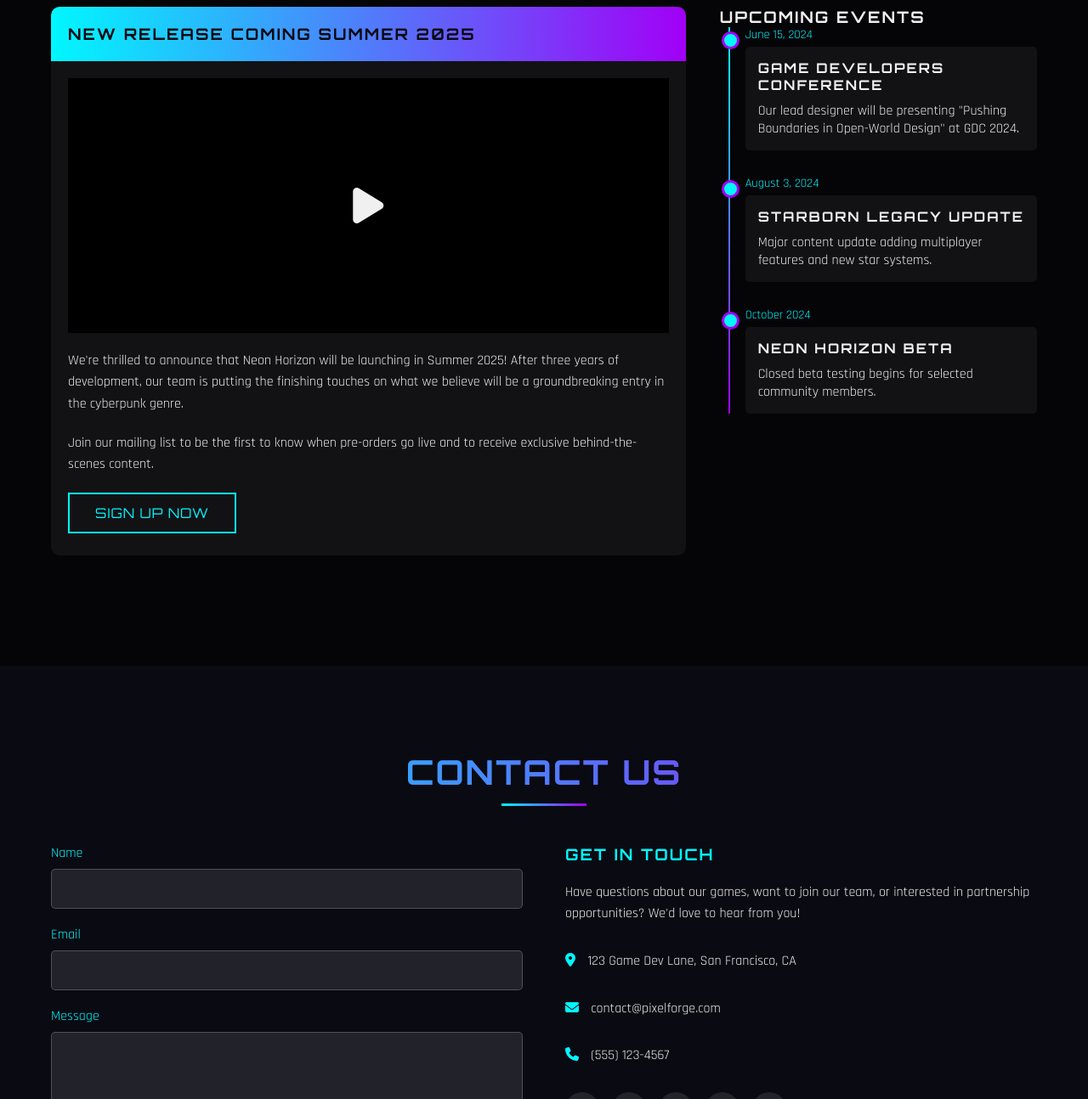
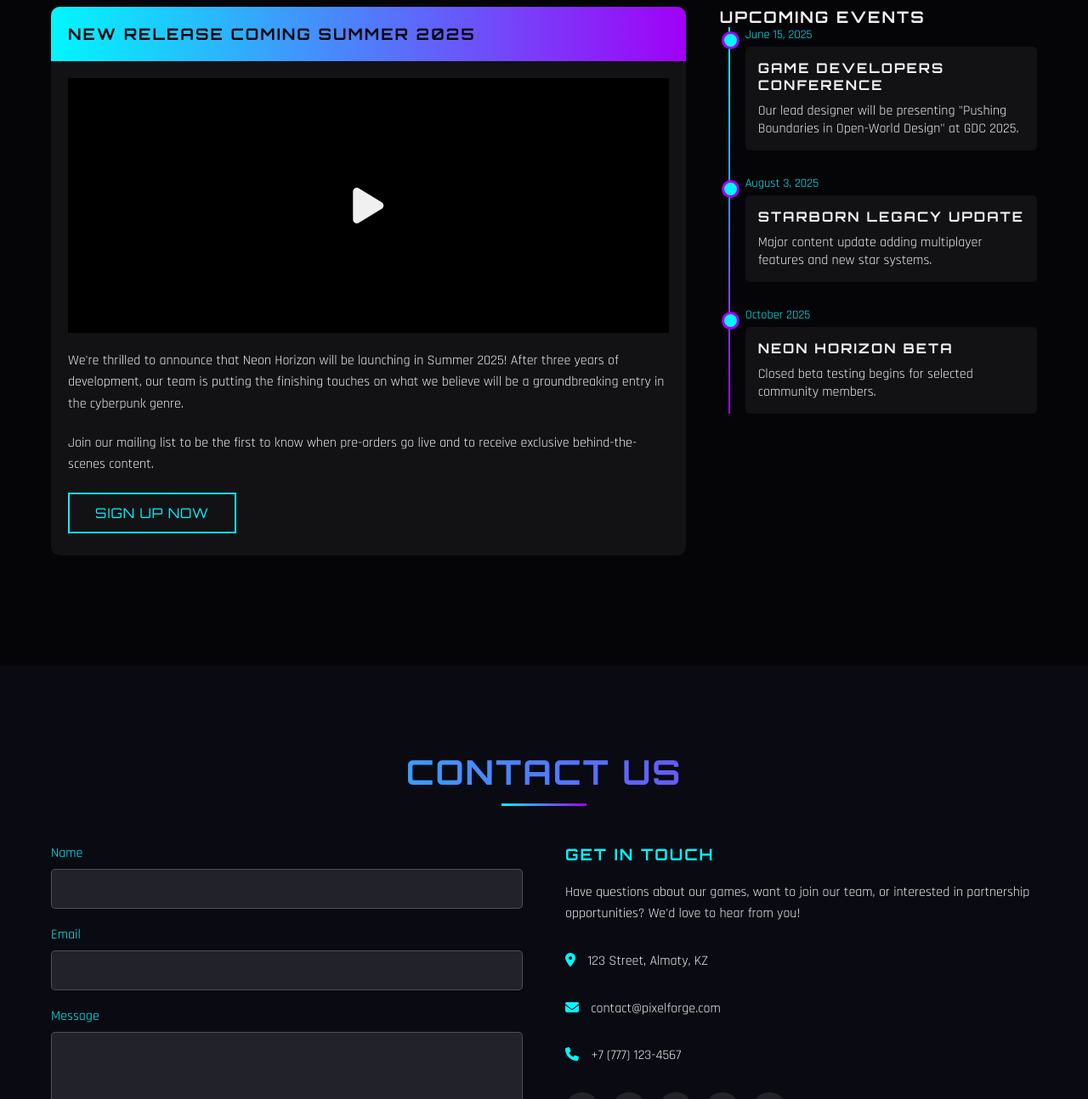
Before and after one commit to sayxtwtx/pixelforge-website, a plain HTML site: page index.html in a window 1280 px wide. Shown: the part 2520-3814 px from the top of the page at 85% size. Drawn offline with nearby package versions, Linux system fonts and the light colour scheme.

Commit message:
Update index.html

```diff
--- a/index.html
+++ b/index.html
@@ -882,21 +882,21 @@
                     <h3>Upcoming Events</h3>
                     <div class="timeline">
                         <div class="timeline-item">
-                            <div class="timeline-date">June 15, 2024</div>
+                            <div class="timeline-date">June 15, 2025</div>
                             <div class="timeline-content">
                                 <h4>Game Developers Conference</h4>
-                                <p>Our lead designer will be presenting "Pushing Boundaries in Open-World Design" at GDC 2024.</p>
+                                <p>Our lead designer will be presenting "Pushing Boundaries in Open-World Design" at GDC 2025.</p>
                             </div>
                         </div>
                         <div class="timeline-item">
-                            <div class="timeline-date">August 3, 2024</div>
+                            <div class="timeline-date">August 3, 2025</div>
                             <div class="timeline-content">
                                 <h4>Starborn Legacy Update</h4>
                                 <p>Major content update adding multiplayer features and new star systems.</p>
                             </div>
                         </div>
                         <div class="timeline-item">
-                            <div class="timeline-date">October 2024</div>
+                            <div class="timeline-date">October 2025</div>
                             <div class="timeline-content">
                                 <h4>Neon Horizon Beta</h4>
                                 <p>Closed beta testing begins for selected community members.</p>
@@ -933,9 +933,9 @@
                 <div class="contact-info">
                     <h3>Get In Touch</h3>
                     <p>Have questions about our games, want to join our team, or interested in partnership opportunities? We'd love to hear from you!</p>
-                    <p><i class="fas fa-map-marker-alt" style="color: var(--primary); margin-right: 10px;"></i> 123 Game Dev Lane, San Francisco, CA</p>
+                    <p><i class="fas fa-map-marker-alt" style="color: var(--primary); margin-right: 10px;"></i> 123 Street, Almaty, KZ</p>
                     <p><i class="fas fa-envelope" style="color: var(--primary); margin-right: 10px;"></i> contact@pixelforge.com</p>
-                    <p><i class="fas fa-phone" style="color: var(--primary); margin-right: 10px;"></i> (555) 123-4567</p>
+                    <p><i class="fas fa-phone" style="color: var(--primary); margin-right: 10px;"></i> +7 (777) 123-4567</p>
                     <div class="social-links">
                         <a href="#" class="social-link"><i class="fab fa-discord"></i></a>
                         <a href="#" class="social-link"><i class="fab fa-twitter"></i></a>
```
